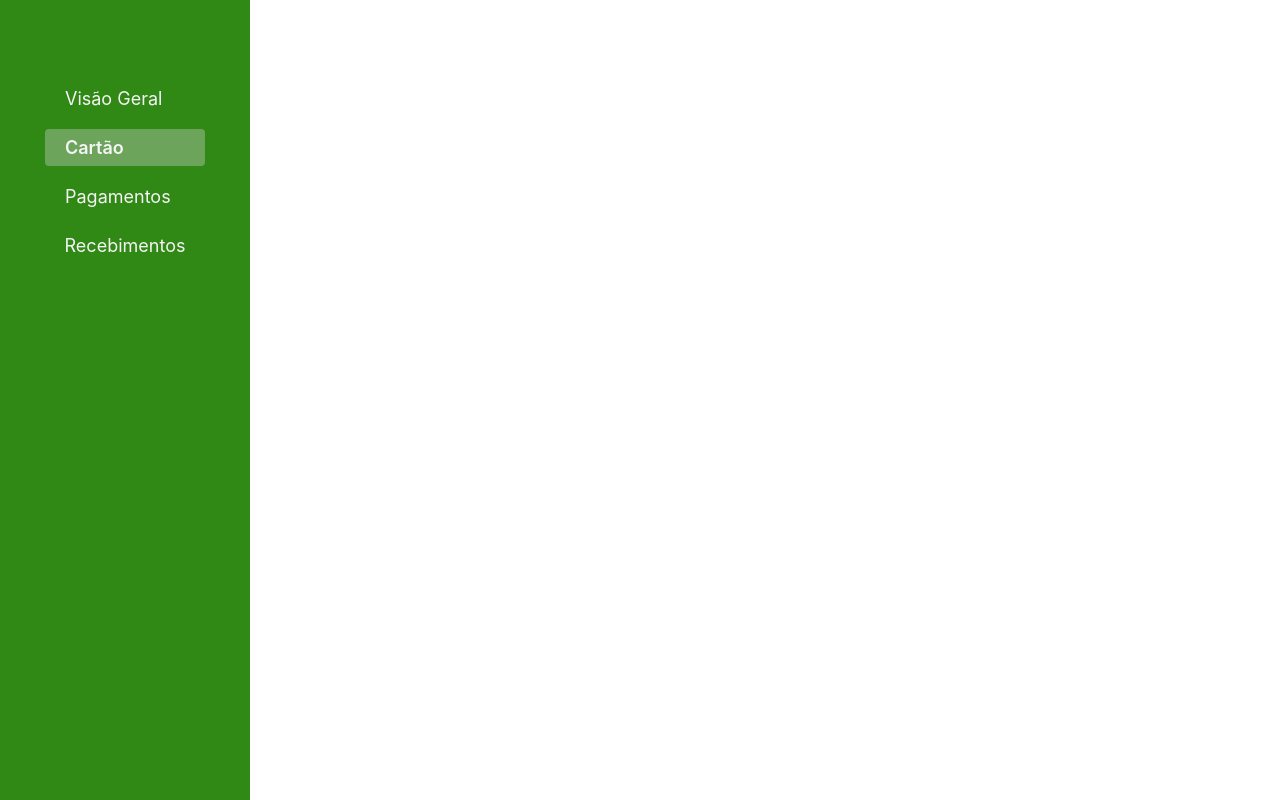
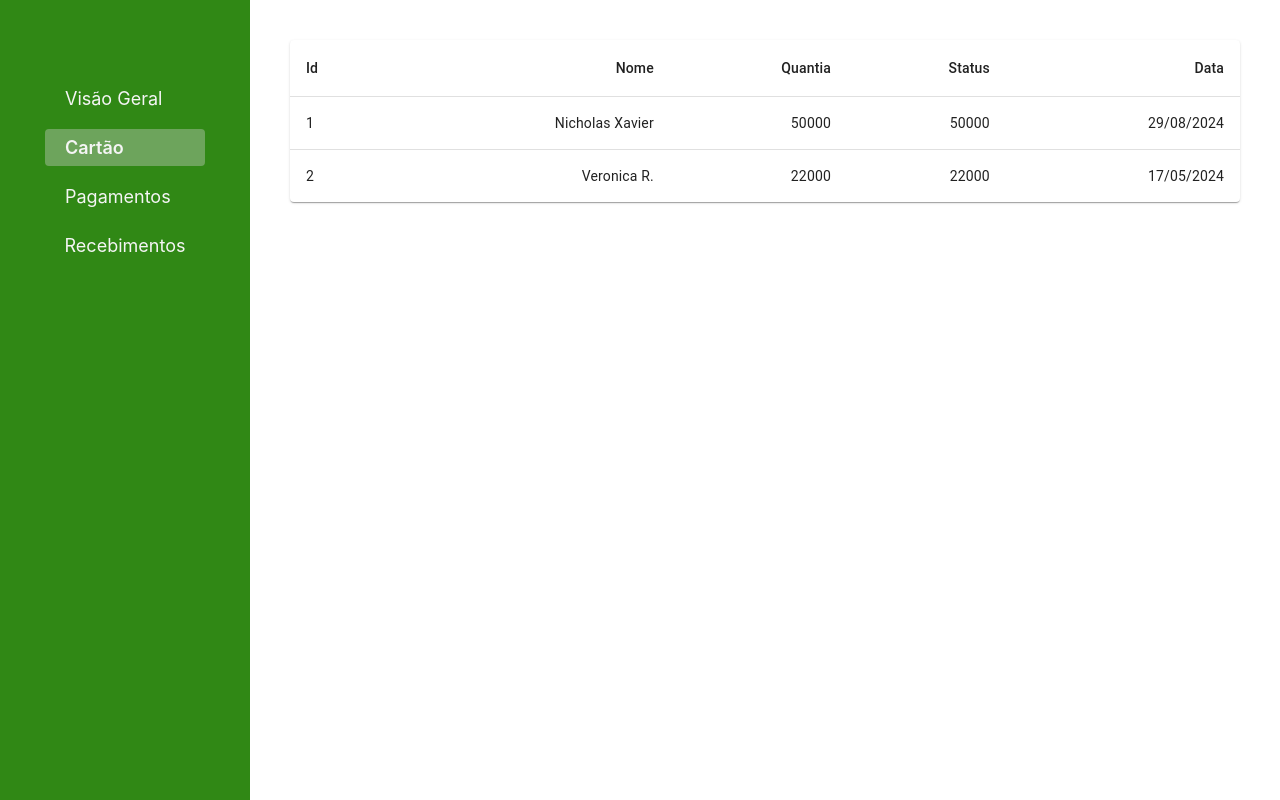
Before and after one commit to JacksonAguiar/hackathon-starkbank, a React app in the folder frontend/: page /card in a window 1280 px wide. Built offline with nearby package versions, Linux system fonts and the light colour scheme.

Commit message:
feat: add new table

```diff
--- a/frontend/src/presentation/components/table/index.tsx
+++ b/frontend/src/presentation/components/table/index.tsx
@@ -28,18 +28,25 @@ const createData = (
     return { name, id, amount, status, due };
 }
 
-let rows = [
+const rows = [
     createData('Felipe Saadi', 1, 32000, "Pago", "29/08/2024"),
     createData('Paulo Brito', 2, 30000, "Pago", "17/05/2024")
 ];
 
-export const TableComponent: FC<Props> = ({ data, num = 1 }: Props) => {
-    if (num == 2) {
-        rows = [
-            createData('Norma Queiroz', 1, 50000, "Pago", "29/08/2024"),
-            createData('Beatriz G.', 2, 22000, "Pendente", "17/05/2024")
-        ];
-    }
+const rows2 = [
+    createData('Norma Queiroz', 1, 50000, "Pago", "29/08/2024"),
+    createData('Beatriz G.', 2, 22000, "Pendente", "17/05/2024")
+]
+
+const rows3 = [
+    createData('Nicholas Xavier', 1, 50000, "Pago", "29/08/2024"),
+    createData('Veronica R.', 2, 22000, "Pendente", "17/05/2024")
+]
+
+export const TableComponent: FC<Props> = ({ data, num }: Props) => {
+    num == 2 ? data = rows2 : data = rows
+    num == 3 ? data = rows3 : null
+
     return (
         <TableContainer component={Paper}>
             <Table sx={{ minWidth: 650 }} aria-label="simple table">
@@ -53,7 +60,7 @@ export const TableComponent: FC<Props> = ({ data, num = 1 }: Props) => {
                     </TableRow>
                 </TableHead>
                 <TableBody>
-                    {rows.map((row) => (
+                    {data.map((row) => (
                         <TableRow
                             key={row.id}
                             sx={{ '&:last-child td, &:last-child th': { border: 0 } }}
--- a/frontend/src/presentation/pages/card/index.tsx
+++ b/frontend/src/presentation/pages/card/index.tsx
@@ -1,12 +1,40 @@
 import { Sidebar } from "../../components/sidebar"
+import { TableComponent } from "../../components/table"
 import styles from './styles.module.scss'
 
+const data = [
+    {
+        id: 1,
+        status: "pago",
+        amount: 1000,
+        due: "02/01/2024",
+        name: "Carlos Almeida",
+    },
+    {
+        id: 2,
+        status: "recebido",
+        amount: 1000,
+        due: "16/07/2024",
+        name: "Michael H.",
+    },
+    {
+        id: 3,
+        status: "recebido",
+        amount: 1000,
+        due: "21/08/2024",
+        name: "Norma Queiroz",
+    },
+]
+
 export const Card = () => {
+
     return (
         <div className={styles.card}>
             <Sidebar active={1} />
 
-
+            <div className={styles.container}>
+                <TableComponent data={data} num={3} />
+            </div>
         </div>
     )
 }
--- a/frontend/src/presentation/pages/card/styles.module.scss
+++ b/frontend/src/presentation/pages/card/styles.module.scss
@@ -3,7 +3,7 @@
 
     .container {
         padding: 40px;
-        width: 100%;
+        flex: 1;
         display: flex;
         flex-direction: column;
         color: black;
```
